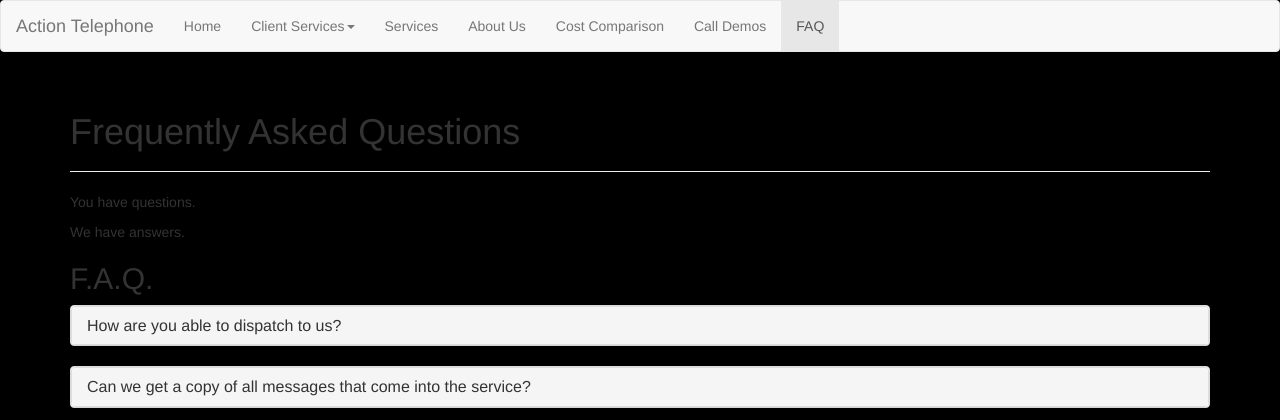
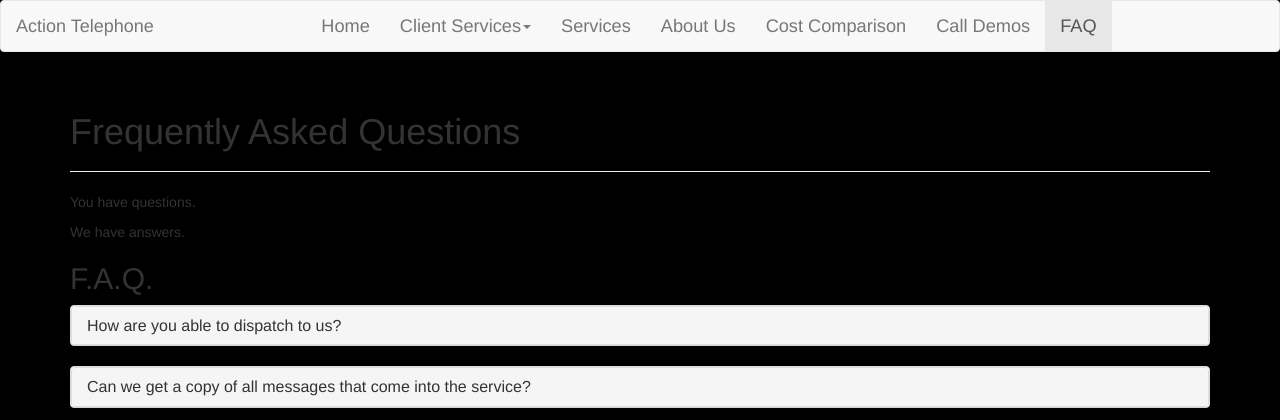
Before and after one commit to djmaclachlan/my-project, a PHP site: page /faq.html in a window 1280 px wide. Shown: the top 420 px of the page. Run offline with PHP 8.4, Linux system fonts and the light colour scheme.

Commit message:
Update styles.css

```diff
--- a/styles.css
+++ b/styles.css
@@ -13,3 +13,13 @@ body{
     color:white;
     border: solid black 2px;
 }
+.navbar .navbar-nav {
+    display: inline-block;
+    float: none;
+    vertical-align: top;
+    font-size: 1.3em;
+}
+
+.navbar .navbar-collapse {
+    text-align: center;
+}
```
